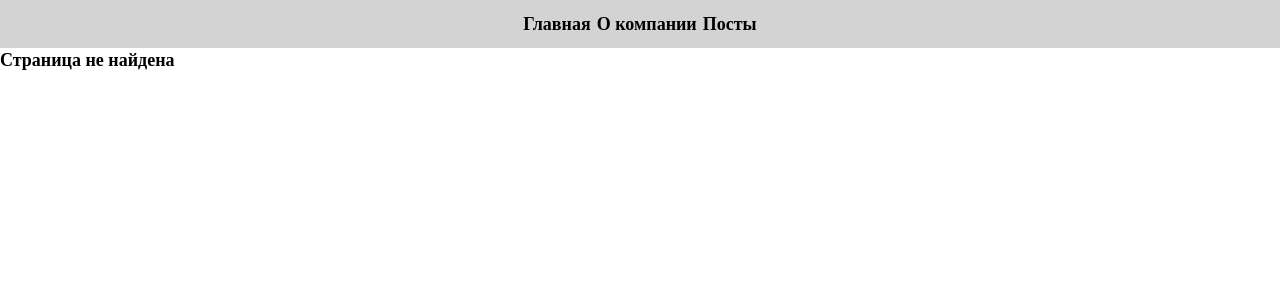
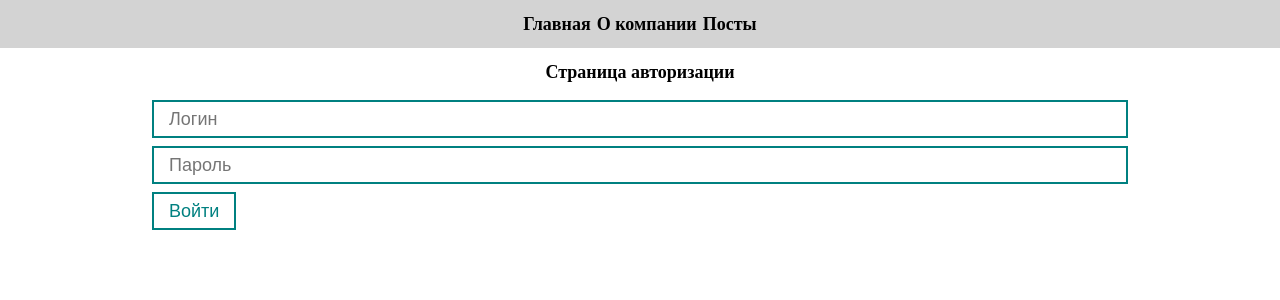
Before and after one commit to VladimirShadrov/React-projects, a React (Vite) app in the folder Pomodoro/: page /auth in a window 1280 px wide. Shown: the top 300 px of the page. Built offline with nearby package versions, Linux system fonts and the light colour scheme.

Commit message:
Добавлены приватные маршруты

```diff
--- a/Pomodoro/src/App.tsx
+++ b/Pomodoro/src/App.tsx
@@ -1,16 +1,19 @@
 
 import { Outlet } from 'react-router-dom';
 import NavBar from './UI/navbar/navbar';
+import { AuthContext } from './context/context';
+import { useState } from 'react';
 
 const App = () => {
-
+  const [isAuth, setIsAuth] = useState(false);
 
   return (
     <>
-      <NavBar />
-      <Outlet />
+      <AuthContext.Provider value={{ isAuth, setIsAuth }}>
+        <NavBar />
+        <Outlet />
+      </AuthContext.Provider>
     </>
-
   );
 };
 
--- a/Pomodoro/src/UI/button/button.tsx
+++ b/Pomodoro/src/UI/button/button.tsx
@@ -2,7 +2,7 @@ import classes from './button.module.css';
 
 type ButtonProps = {
   children: string;
-  onClick: React.MouseEventHandler<HTMLButtonElement>;
+  onClick?: React.MouseEventHandler<HTMLButtonElement>;
 };
 
 export default function MyButton({ children, ...props }: ButtonProps): JSX.Element {
--- a/Pomodoro/src/UI/input/inputText.tsx
+++ b/Pomodoro/src/UI/input/inputText.tsx
@@ -1,9 +1,9 @@
 import classes from './input.module.css';
 
 type InputProps = {
-  placeholder: string;
-  value: string;
-  onChange: (event: React.ChangeEvent<HTMLInputElement>) => void;
+  placeholder?: string;
+  value?: string;
+  onChange?: (event: React.ChangeEvent<HTMLInputElement>) => void;
 };
 
 export default function MyInput({ ...props }: InputProps) {
--- /dev/null
+++ b/Pomodoro/src/context/context.tsx
@@ -0,0 +1,3 @@
+import { createContext } from 'react';
+
+export const AuthContext = createContext({});
--- a/Pomodoro/src/main.tsx
+++ b/Pomodoro/src/main.tsx
@@ -2,11 +2,10 @@ import React from 'react';
 import ReactDOM from 'react-dom/client';
 import './styles/index.css';
 import { RouterProvider, createBrowserRouter } from 'react-router-dom';
-import { routes } from './router/routes.tsx';
+import { routes } from './router/routes';
 
 
 const router = createBrowserRouter(routes);
-
 
 ReactDOM.createRoot(document.getElementById('root')!).render(
   <React.StrictMode>
--- /dev/null
+++ b/Pomodoro/src/pages/authPage.tsx
@@ -0,0 +1,30 @@
+import { FormEvent, useContext } from 'react';
+import MyButton from '../UI/button/button';
+import MyInput from '../UI/input/inputText';
+import { AuthContext } from '../context/context';
+import { useNavigate } from 'react-router-dom';
+
+const AuthPage = () => {
+  const { isAuth, setIsAuth } = useContext(AuthContext);
+  const navigate = useNavigate();
+
+  function login(event: FormEvent) {
+    event.preventDefault();
+    setIsAuth(true);
+    navigate('/');
+
+  }
+
+  return (
+    <div style={{ maxWidth: 1000, margin: '0 auto', padding: 12 }}>
+      <form onSubmit={login}>
+        <h1 style={{ textAlign: 'center', marginBottom: 16 }}>Страница авторизации</h1>
+        <MyInput placeholder='Логин' />
+        <MyInput placeholder='Пароль' />
+        <MyButton >Войти</MyButton>
+      </form>
+    </div>
+  );
+};
+
+export default AuthPage;
--- a/Pomodoro/src/pages/postIdPage.tsx
+++ b/Pomodoro/src/pages/postIdPage.tsx
@@ -3,7 +3,6 @@ import { useFetching } from '../hooks/useFetching';
 import PostSevice from '../API/postService';
 import { useEffect, useState } from 'react';
 import { MyLoader } from '../UI/loader/loader';
-
 
 
 const PostIdPage = () => {
--- /dev/null
+++ b/Pomodoro/src/router/requireRoutes.tsx
@@ -0,0 +1,15 @@
+import { ReactNode, useContext } from 'react';
+import { Navigate } from 'react-router-dom';
+import { AuthContext } from '../context/context';
+
+const RequireRoutes = ({ children }: { children: ReactNode; }) => {
+  const { isAuth } = useContext(AuthContext);
+
+  if (!isAuth) {
+    return <Navigate to={'/auth'} />;
+  }
+
+  return children;
+};
+
+export default RequireRoutes;
```
Also changed, not shown: Pomodoro/src/router/routes.tsx (+11 -6 lines).
